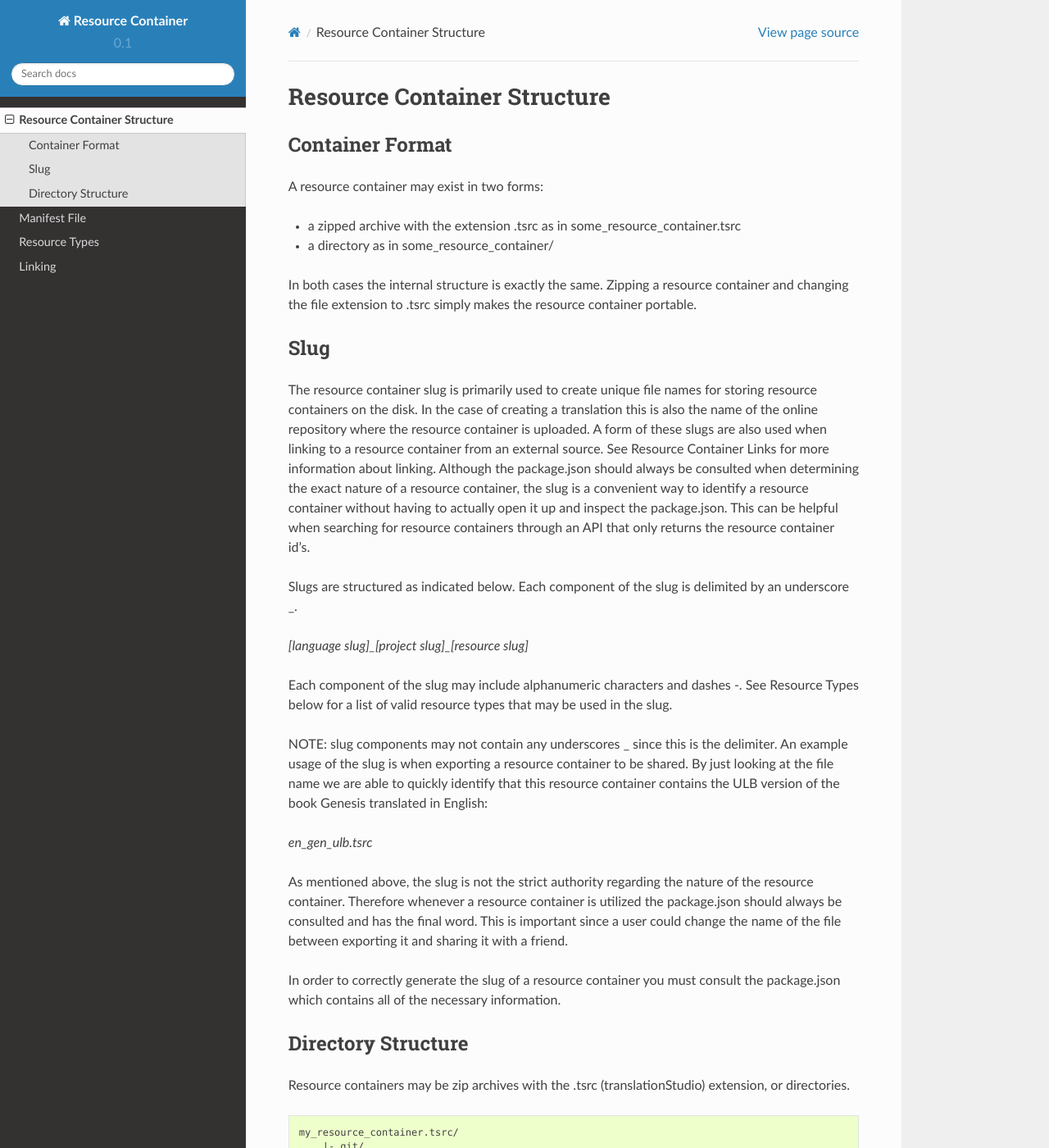
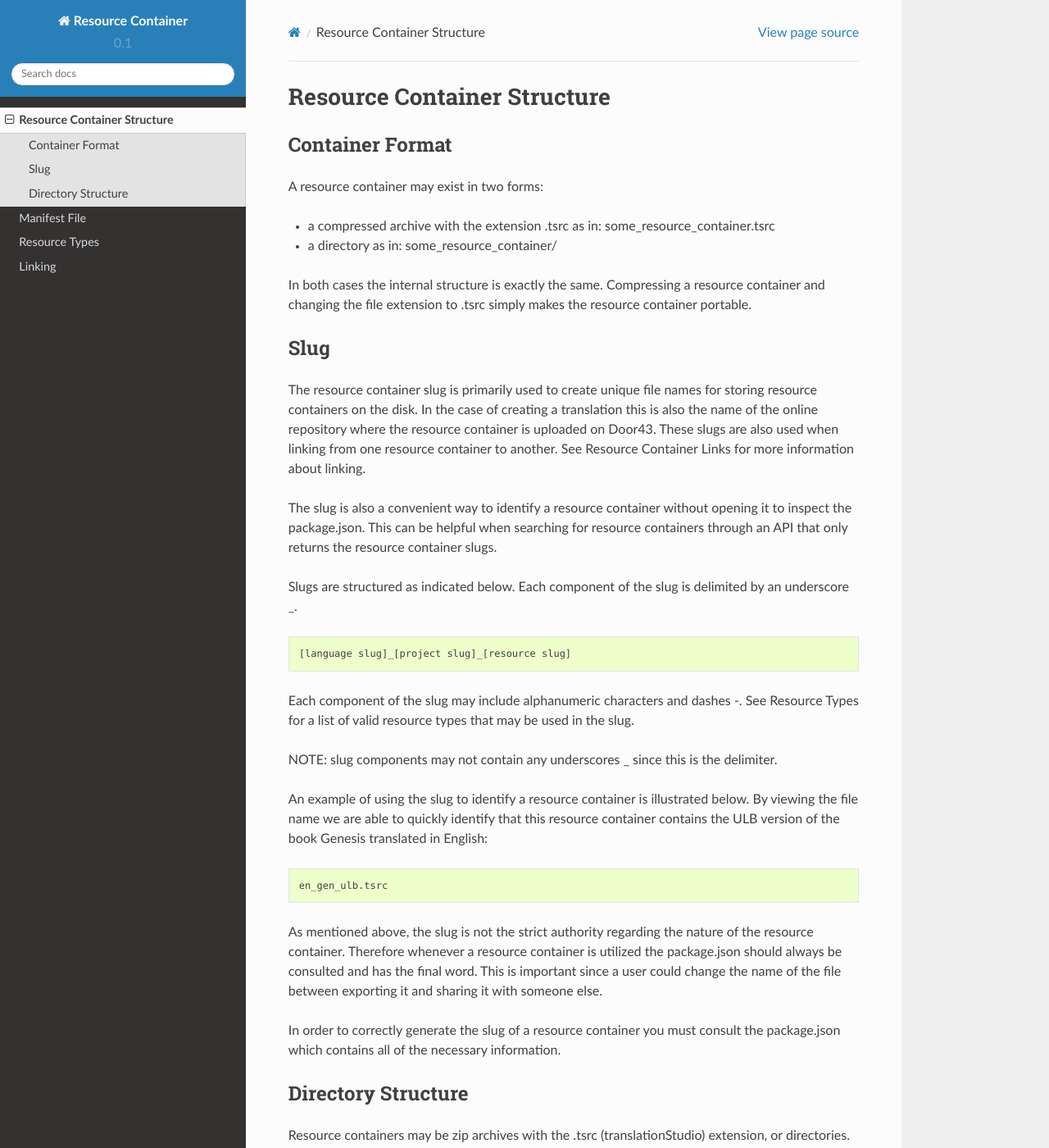
Before and after one commit to unfoldingWord-dev/Resource-Container, a Sphinx documentation site: the page built from docs/structure.rst, in a window 1280 px wide and 1400 px high. Shown: the whole window at 82% size. Built offline with Sphinx 7.4.7 and the Read the Docs theme 2.0.0, drawn with Linux system fonts in a browser that asks for light colours; some of the changed text lies outside the part shown.

Commit message:
tweaked wording.

```diff
--- a/docs/structure.rst
+++ b/docs/structure.rst
@@ -6,29 +6,35 @@ Container Format
 
 A resource container may exist in two forms:
 
-- a zipped archive with the extension .tsrc as in some_resource_container.tsrc
-- a directory as in some_resource_container/
+- a compressed archive with the extension .tsrc as in: some_resource_container.tsrc
+- a directory as in: some_resource_container/
 
-In both cases the internal structure is exactly the same. Zipping a resource container and changing the file extension to .tsrc simply makes the resource container portable.
+In both cases the internal structure is exactly the same. Compressing a resource container and changing the file extension to .tsrc simply makes the resource container portable.
 
 Slug
 ----
 
-The resource container slug is primarily used to create unique file names for storing resource containers on the disk. In the case of creating a translation this is also the name of the online repository where the resource container is uploaded. A form of these slugs are also used when linking to a resource container from an external source. See Resource Container Links for more information about linking.
-Although the package.json should always be consulted when determining the exact nature of a resource container, the slug is a convenient way to identify a resource container without having to actually open it up and inspect the package.json. This can be helpful when searching for resource containers through an API that only returns the resource container id's.
+The resource container slug is primarily used to create unique file names for storing resource containers on the disk. In the case of creating a translation this is also the name of the online repository where the resource container is uploaded on Door43. These slugs are also used when linking from one resource container to another. See Resource Container Links for more information about linking.
+
+The slug is also a convenient way to identify a resource container without opening it to inspect the package.json. This can be helpful when searching for resource containers through an API that only returns the resource container slugs.
 
 Slugs are structured as indicated below. Each component of the slug is delimited by an underscore _.
 
-`[language slug]_[project slug]_[resource slug]`
+.. code-block:: none
 
-Each component of the slug may include alphanumeric characters and dashes -. See Resource Types below for a list of valid resource types that may be used in the slug.
+    [language slug]_[project slug]_[resource slug]
+
+Each component of the slug may include alphanumeric characters and dashes -. See Resource Types for a list of valid resource types that may be used in the slug.
 
 NOTE: slug components may not contain any underscores _ since this is the delimiter.
-An example usage of the slug is when exporting a resource container to be shared. By just looking at the file name we are able to quickly identify that this resource container contains the ULB version of the book Genesis translated in English:
 
-`en_gen_ulb.tsrc`
+An example of using the slug to identify a resource container is illustrated below. By viewing the file name we are able to quickly identify that this resource container contains the ULB version of the book Genesis translated in English:
 
-As mentioned above, the slug is not the strict authority regarding the nature of the resource container. Therefore whenever a resource container is utilized the package.json should always be consulted and has the final word. This is important since a user could change the name of the file between exporting it and sharing it with a friend.
+.. code-block:: none
+
+    en_gen_ulb.tsrc
+
+As mentioned above, the slug is not the strict authority regarding the nature of the resource container. Therefore whenever a resource container is utilized the package.json should always be consulted and has the final word. This is important since a user could change the name of the file between exporting it and sharing it with someone else.
 
 In order to correctly generate the slug of a resource container you must consult the package.json which contains all of the necessary information.
 
```
Also changed, not shown: other parts of docs/structure.rst (+4 -4 lines).
